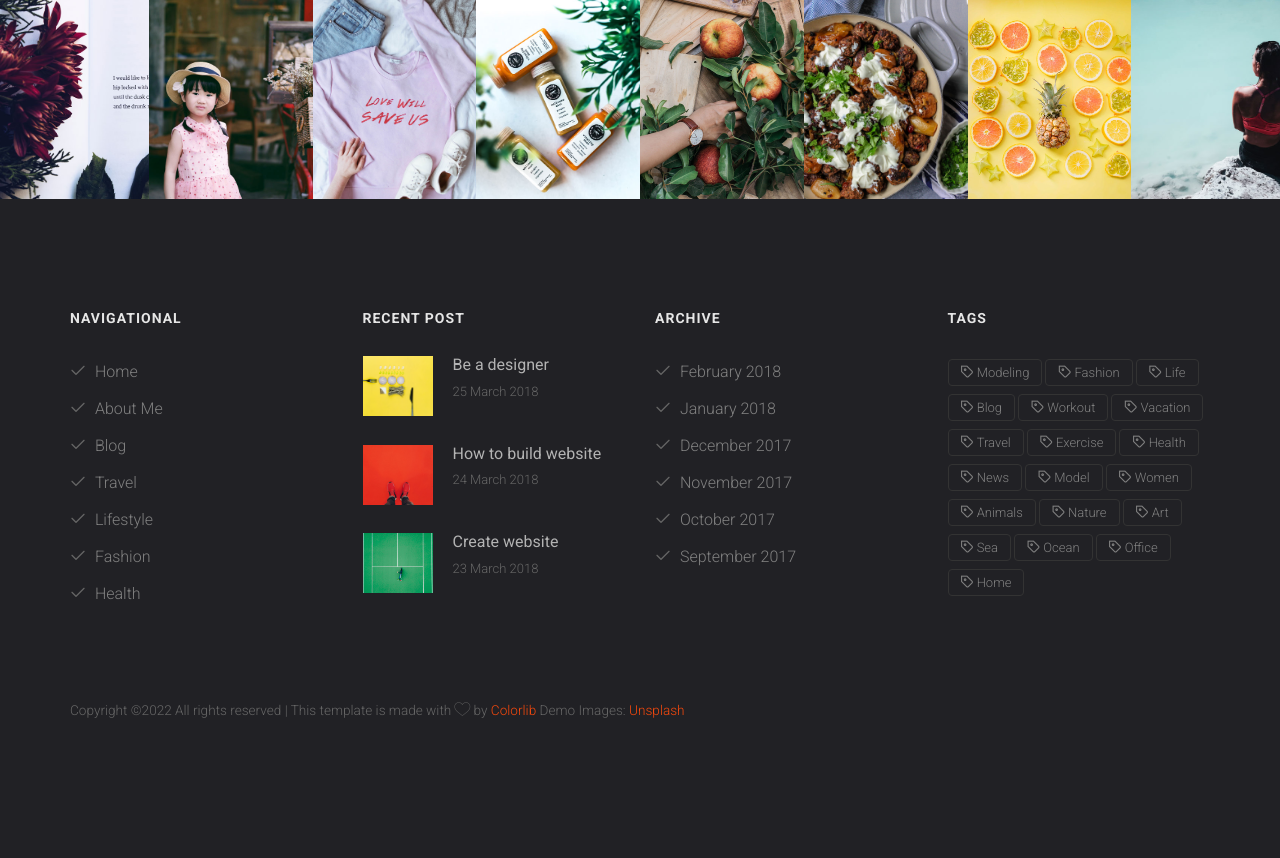
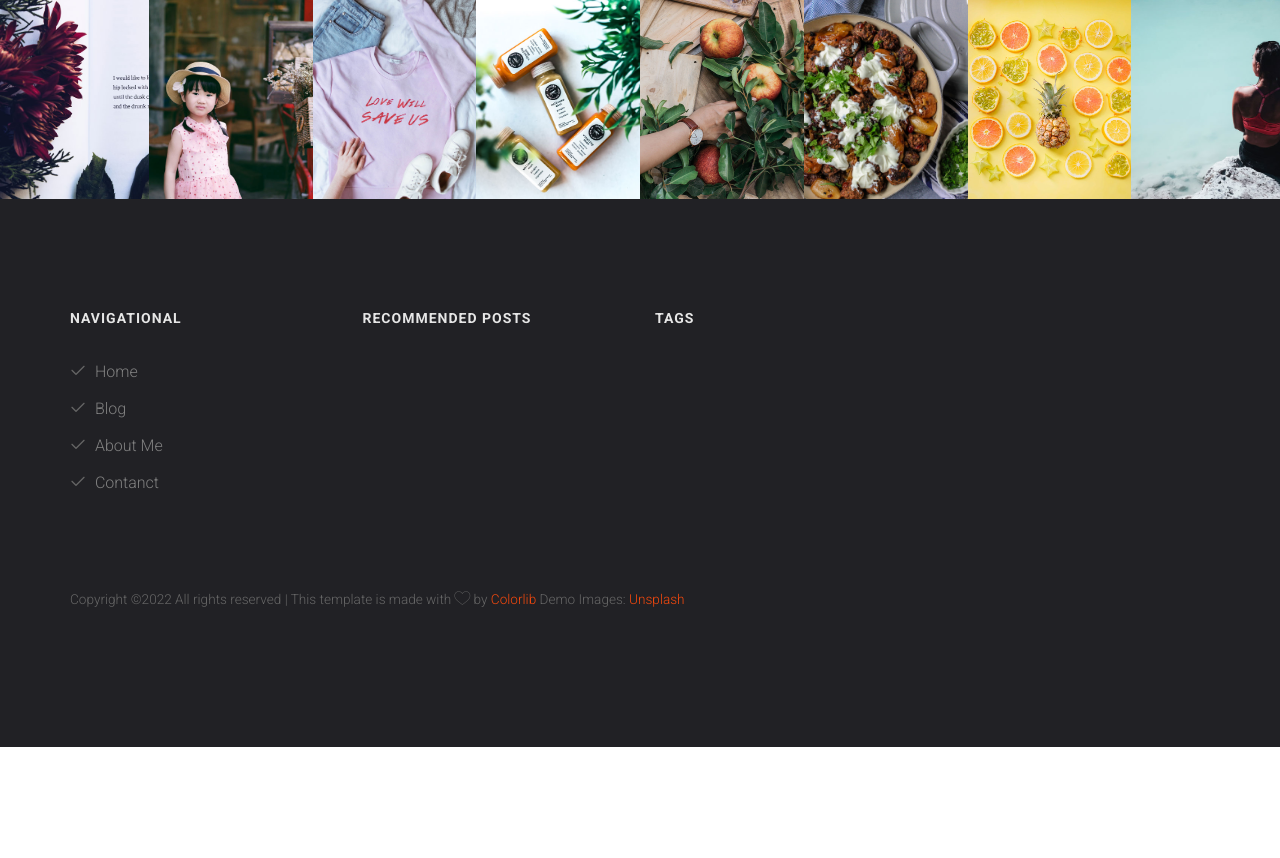
Before and after one commit to EverLookNeverSee/crispy_notes, a Django app: page /about/ in a window 1280 px wide. Shown: the part 1296-2154 px from the top of the page. After the commit the page ends 2043 px from the top, so only its background shows below. Run offline with Django 3.2, Linux system fonts and the light colour scheme; parts of the project's set-up code (start-up, migrations or seed data) failed here and were passed over; some libraries are stand-ins or nearby versions; some web fonts are replaced.

Commit message:
Fixing links and rendering passed posts

```diff
--- a/core/templates/base.html
+++ b/core/templates/base.html
@@ -1,5 +1,5 @@
 {% load static %}
-
+{% load humanize %}
 <!DOCTYPE HTML>
 <html>
 	<head>
@@ -67,7 +67,7 @@
 						<div class="col-xs-10 text-right menu-1">
 							<ul>
 								<li><a href="{% url 'home:index' %}">Home</a></li>
-								<li><a href="#">Blog</a></li>
+								<li><a href="{% url 'blog:index' %}">Blog</a></li>
 								<li><a href="{% url 'home:about' %}">About Me</a></li>
 								<li><a href="{% url 'home:contact' %}">Contact</a></li>
 								{% if request.user.is_authenticated %}
@@ -132,78 +132,32 @@
 						<h2>Navigational</h2>
 						<p>
 							<ul class="colorlib-footer-links">
-								<li><a href="#"><i class="icon-check"></i> Home</a></li>
-								<li><a href="#"><i class="icon-check"></i> About Me</a></li>
-								<li><a href="#"><i class="icon-check"></i> Blog</a></li>
-								<li><a href="#"><i class="icon-check"></i> Travel</a></li>
-								<li><a href="#"><i class="icon-check"></i> Lifestyle</a></li>
-								<li><a href="#"><i class="icon-check"></i> Fashion</a></li>
-								<li><a href="#"><i class="icon-check"></i> Health</a></li>
+								<li><a href="{% url 'home:index' %}"><i class="icon-check"></i> Home</a></li>
+								<li><a href="{% url 'blog:index' %}"><i class="icon-check"></i> Blog</a></li>
+								<li><a href="{% url 'home:about' %}"><i class="icon-check"></i> About Me</a></li>
+								<li><a href="{% url 'home:contact' %}"><i class="icon-check"></i> Contanct</a></li>
 							</ul>
 						</p>
 					</div>
 					<div class="col-md-3">
-						<h2>Recent Post</h2>
+						<h2>Recommended Posts</h2>
+						{% for post in recommended_posts %}
 						<div class="f-blog">
-							<a href="blog.html" class="blog-img" style="background-image: url({% static 'assets/images/blog-1.jpg' %});">
+							<a href="blog.html" class="blog-img" style="background-image: url({{ post.image.url }});">
 							</a>
 							<div class="desc">
-								<h3><a href="blog.html">Be a designer</a></h3>
-								<p class="admin"><span>25 March 2018</span></p>
+								<h3><a href="blog.html">{{ post.title }}</a></h3>
+								<p class="admin"><span>{{ post.created_at|naturaltime}}</span></p>
 							</div>
 						</div>
-						<div class="f-blog">
-							<a href="blog.html" class="blog-img" style="background-image: url({% static 'assets/images/blog-2.jpg' %});">
-							</a>
-							<div class="desc">
-								<h3><a href="blog.html">How to build website</a></h3>
-								<p class="admin"><span>24 March 2018</span></p>
-							</div>
-						</div>
-						<div class="f-blog">
-							<a href="blog.html" class="blog-img" style="background-image: url({% static 'assets/images/blog-3.jpg' %});">
-							</a>
-							<div class="desc">
-								<h3><a href="blog.html">Create website</a></h3>
-								<p class="admin"><span>23 March 2018</span></p>
-							</div>
-						</div>
-					</div>
-					<div class="col-md-3">
-						<h2>Archive</h2>
-						<p>
-							<ul class="colorlib-footer-links">
-								<li><a href="#"><i class="icon-check"></i> February 2018</a></li>
-								<li><a href="#"><i class="icon-check"></i> January 2018</a></li>
-								<li><a href="#"><i class="icon-check"></i> December 2017</a></li>
-								<li><a href="#"><i class="icon-check"></i> November 2017</a></li>
-								<li><a href="#"><i class="icon-check"></i> October 2017</a></li>
-								<li><a href="#"><i class="icon-check"></i> September 2017</a></li>
-							</ul>
-						</p>
+						{% endfor %}
 					</div>
 					<div class="col-md-3">
 						<h2>Tags</h2>
 						<p class="tags">
-							<span><a href="#"><i class="icon-tag"></i> Modeling</a></span>
-							<span><a href="#"><i class="icon-tag"></i> Fashion</a></span>
-							<span><a href="#"><i class="icon-tag"></i> Life</a></span>
-							<span><a href="#"><i class="icon-tag"></i> Blog</a></span>
-							<span><a href="#"><i class="icon-tag"></i> Workout</a></span>
-							<span><a href="#"><i class="icon-tag"></i> Vacation</a></span>
-							<span><a href="#"><i class="icon-tag"></i> Travel</a></span>
-							<span><a href="#"><i class="icon-tag"></i> Exercise</a></span>
-							<span><a href="#"><i class="icon-tag"></i> Health</a></span>
-							<span><a href="#"><i class="icon-tag"></i> News</a></span>
-							<span><a href="#"><i class="icon-tag"></i> Model</a></span>
-							<span><a href="#"><i class="icon-tag"></i> Women</a></span>
-							<span><a href="#"><i class="icon-tag"></i> Animals</a></span>
-							<span><a href="#"><i class="icon-tag"></i> Nature</a></span>
-							<span><a href="#"><i class="icon-tag"></i> Art</a></span>
-							<span><a href="#"><i class="icon-tag"></i> Sea</a></span>
-							<span><a href="#"><i class="icon-tag"></i> Ocean</a></span>
-							<span><a href="#"><i class="icon-tag"></i> Office</a></span>
-							<span><a href="#"><i class="icon-tag"></i> Home</a></span>
+							{% for cat in categories %}
+							<span><a href="#"><i class="icon-tag"></i>  {{ cat.name }}</a></span>
+							{% endfor %}
 						</p>
 					</div>
 				</div>
```
